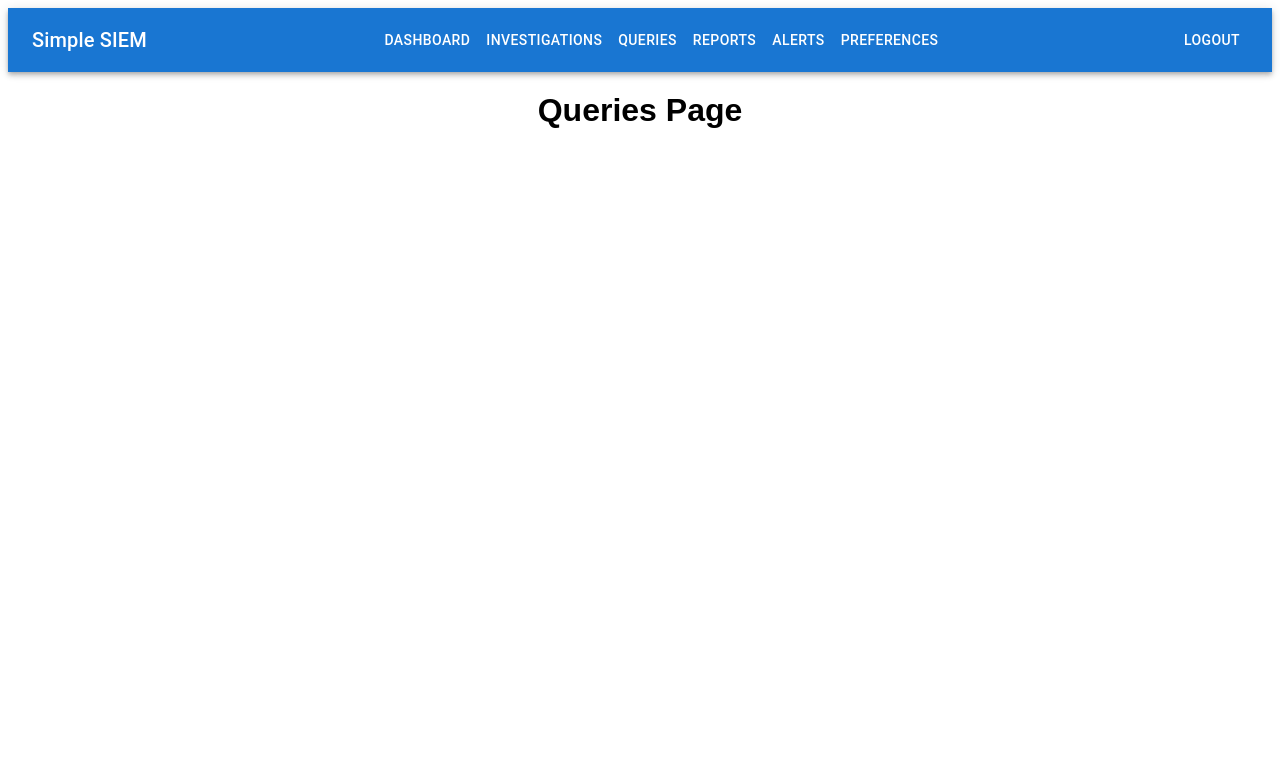
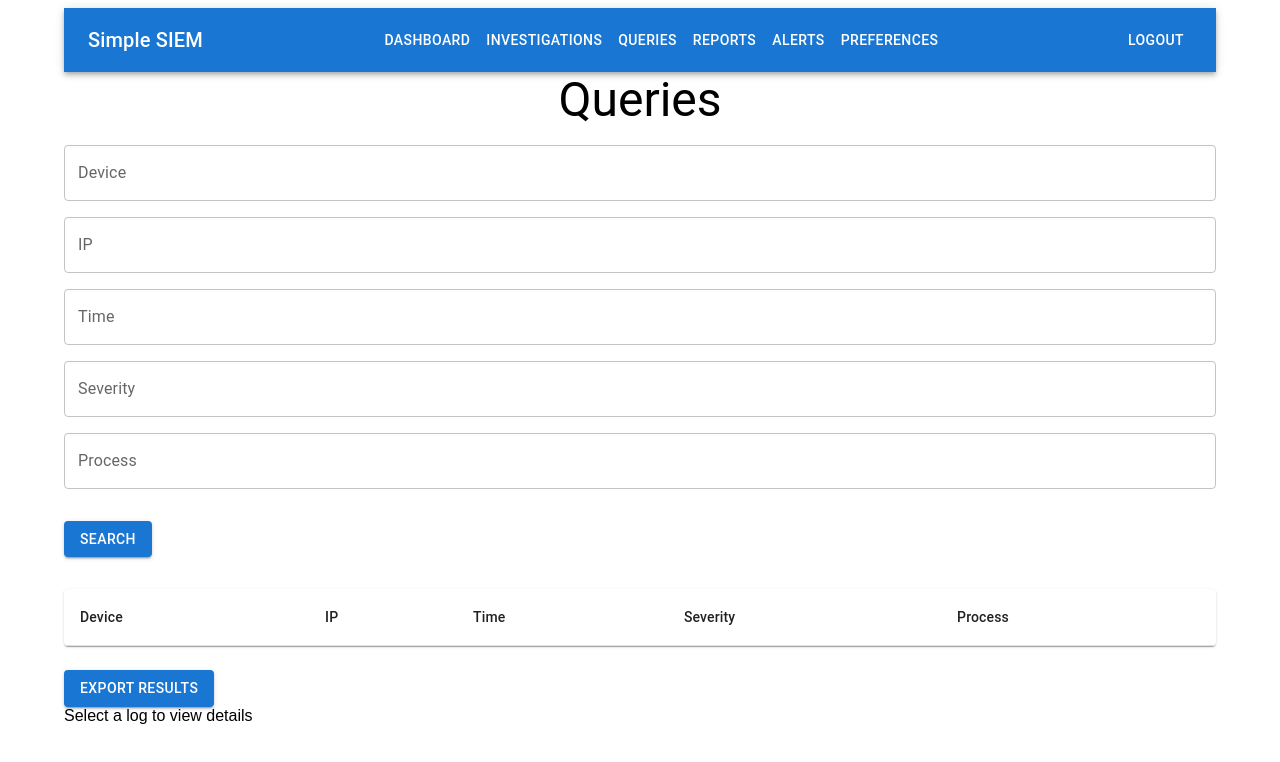
Before and after one commit to kylerobertson84/i14-ssiem, a React (Create React App) app in the folder frontend/: page /queries in a window 1280 px wide. Shown: the top 762 px of the page. Built offline with nearby package versions, Linux system fonts and the light colour scheme.

Commit message:
added in Rams queries work to avoid the 1000s of merge conficts with package.json

```diff
--- /dev/null
+++ b/frontend/src/components/LogDetails.js
@@ -0,0 +1,22 @@
+
+import React from 'react';
+
+const LogDetails = ({ log }) => {
+  if (!log) {
+    return <div>Select a log to view details</div>;
+  }
+
+  return (
+    <div>
+      <h2>Log Details</h2>
+      <p><strong>Device:</strong> {log.device}</p>
+      <p><strong>IP:</strong> {log.ip}</p>
+      <p><strong>Time:</strong> {log.time}</p>
+      <p><strong>Severity:</strong> {log.severity}</p>
+      <p><strong>Process:</strong> {log.process}</p>
+      <p><strong>Details:</strong> {log.details}</p>
+    </div>
+  );
+};
+
+export default LogDetails;
--- a/frontend/src/pages/queries.js
+++ b/frontend/src/pages/queries.js
@@ -1,15 +1,161 @@
 
 
-import React from 'react';
+import React, { useState } from 'react';
+import { Container, Typography, TextField, Button, Table, TableBody, TableCell, TableContainer, TableHead, TableRow, Paper } from '@mui/material';
+import LogDetails from '../components/LogDetails';
 import Navbar from '../components/NavBar';
 
 const Queries = () => {
+  const [device, setDevice] = useState('');
+  const [ip, setIp] = useState('');
+  const [time, setTime] = useState('');
+  const [severity, setSeverity] = useState('');
+  const [process, setProcess] = useState('');
+  const [searchResults, setSearchResults] = useState([]);
+  const [selectedLog, setSelectedLog] = useState(null);
+
+  // Function to filter the data based on the search criteria
+  const handleSearch = () => {
+    const results = tableData.filter(log => {
+      const matchesDevice = device ? log.device.toLowerCase().includes(device.toLowerCase()) : true;
+      const matchesIp = ip ? log.ip.toLowerCase().includes(ip.toLowerCase()) : true;
+      const matchesTime = time ? log.time.toLowerCase().includes(time.toLowerCase()) : true;
+      const matchesSeverity = severity ? log.severity.toLowerCase() === severity.toLowerCase() : true;
+      const matchesProcess = process ? process.split(',').map(p => p.trim().toLowerCase()).includes(log.process.toLowerCase()) : true;
+      return matchesDevice && matchesIp && matchesTime && matchesSeverity && matchesProcess;
+    });
+    setSearchResults(results);
+  };
+
+  const [tableData, setTableData] = useState([
+    // Sample data for demonstration
+    { device: 'Device 1', ip: '192.168.1.1', time: 'Apr 11 12:00 PM', severity: 'High', process: 'dhcpd', details: 'Log details for Device 1' },
+    { device: 'Device 2', ip: '192.168.1.2', time: 'Apr 12 01:00 PM', severity: 'Medium', process: 'kern', details: 'Log details for Device 2' },
+    { device: 'Device 3', ip: '192.168.1.3', time: 'Apr 13 02:00 PM', severity: 'Low', process: 'dhcpd', details: 'Log details for Device 3' },
+    { device: 'Device 4', ip: '192.168.1.4', time: 'Apr 14 03:00 PM', severity: 'Critical', process: 'dhcpd', details: 'Log details for Device 4' },
+    { device: 'Device 5', ip: '192.168.1.5', time: 'Apr 15 04:00 PM', severity: 'High', process: 'Windows Kernel', details: 'Log details for Device 5' },
+    { device: 'Device 6', ip: '192.168.1.6', time: 'Apr 16 05:00 PM', severity: 'Medium', process: 'Windows Kernel', details: 'Log details for Device 6' },
+    { device: 'Device 7', ip: '192.168.1.7', time: 'Apr 17 06:00 PM', severity: 'Low', process: 'Application Hang', details: 'Log details for Device 7' },
+    { device: 'Device 8', ip: '192.168.1.8', time: 'Apr 18 07:00 PM', severity: 'Critical', process: 'Application Hang', details: 'Log details for Device 8' }
+  ]);
+
+  const handleRowClick = (log) => {
+    setSelectedLog(log);
+  };
+
+  const exportResults = () => {
+    const csvContent = "data:text/csv;charset=utf-8,"
+      + searchResults.map(e => Object.values(e).join(",")).join("\n");
+    const encodedUri = encodeURI(csvContent);
+    const link = document.createElement("a");
+    link.setAttribute("href", encodedUri);
+    link.setAttribute("download", "log_search_results.csv");
+    document.body.appendChild(link);
+    link.click();
+  };
+
   return (
-    <div>
-      <Navbar/>
-      <h1>Queries Page</h1>
+    <Container maxWidth="lg">
+      <Navbar />
+      <Typography variant="h3" component="h1" gutterBottom>
+        Queries
+      </Typography>
 
-    </div>
+      <TextField
+        label="Device"
+        variant="outlined"
+        fullWidth
+        placeholder="Enter device name"
+        value={device}
+        onChange={(e) => setDevice(e.target.value)}
+        sx={{ mb: 2 }}
+      />
+
+      <TextField
+        label="IP"
+        variant="outlined"
+        fullWidth
+        placeholder="Enter IP address"
+        value={ip}
+        onChange={(e) => setIp(e.target.value)}
+        sx={{ mb: 2 }}
+      />
+
+      <TextField
+        label="Time"
+        variant="outlined"
+        fullWidth
+        placeholder="Enter time (e.g., Apr 11 12:00 PM)"
+        value={time}
+        onChange={(e) => setTime(e.target.value)}
+        sx={{ mb: 2 }}
+      />
+
+      <TextField
+        label="Severity"
+        variant="outlined"
+        fullWidth
+        placeholder="Enter severity (e.g., High, Medium, Low, Critical)"
+        value={severity}
+        onChange={(e) => setSeverity(e.target.value)}
+        sx={{ mb: 2 }}
+      />
+
+      <TextField
+        label="Process"
+        variant="outlined"
+        fullWidth
+        placeholder="Enter processes (comma-separated)"
+        value={process}
+        onChange={(e) => setProcess(e.target.value)}
+        sx={{ mb: 4 }}
+      />
+
+      <Button
+        variant="contained"
+        color="primary"
+        onClick={handleSearch}
+        sx={{ mb: 4 }}
+      >
+        Search
+      </Button>
+
+      <TableContainer component={Paper}>
+        <Table>
+          <TableHead>
+            <TableRow>
+              <TableCell>Device</TableCell>
+              <TableCell>IP</TableCell>
+              <TableCell>Time</TableCell>
+              <TableCell>Severity</TableCell>
+              <TableCell>Process</TableCell>
+            </TableRow>
+          </TableHead>
+          <TableBody>
+            {searchResults.map((row, index) => (
+              <TableRow key={index} onClick={() => handleRowClick(row)} hover>
+                <TableCell>{row.device}</TableCell>
+                <TableCell>{row.ip}</TableCell>
+                <TableCell>{row.time}</TableCell>
+                <TableCell>{row.severity}</TableCell>
+                <TableCell>{row.process}</TableCell>
+              </TableRow>
+            ))}
+          </TableBody>
+        </Table>
+      </TableContainer>
+
+      <Button
+        variant="contained"
+        color="primary"
+        onClick={exportResults}
+        sx={{ mt: 3 }}
+      >
+        Export Results
+      </Button>
+
+      <LogDetails log={selectedLog} />
+    </Container>
   );
 };
 
```
